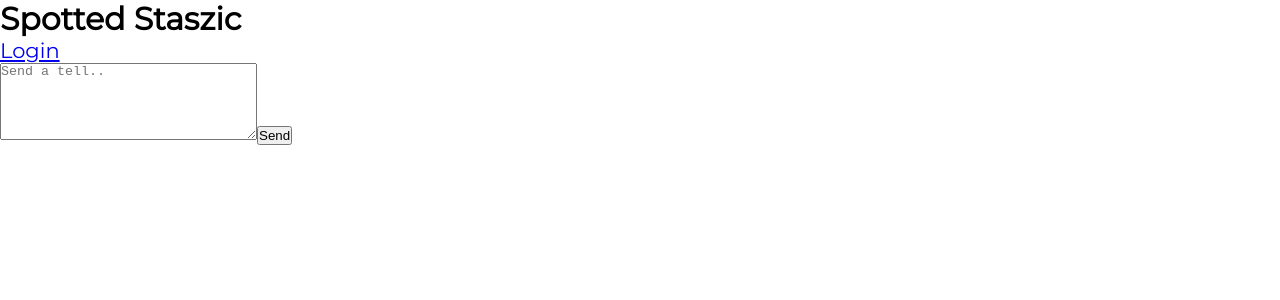
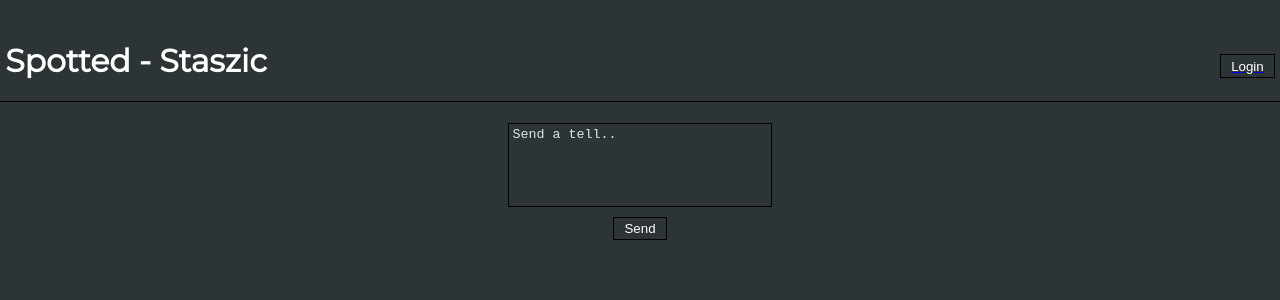
Before and after one commit to snoh666/anon-ask-react, a React (Create React App) app: page / in a window 1280 px wide. Shown: the top 300 px of the page. Built offline with nearby package versions, Linux system fonts and the light colour scheme.

Commit message:
Styled components end of v1

```diff
--- a/src/App.js
+++ b/src/App.js
@@ -5,15 +5,23 @@ import Main from './components/main';
 import PrivateRoute from './components/privRoute';
 import Tells from './components/tells';
 
+import Wrapper from './components/styled-components/Wrapper';
+import {ThemeProvider} from 'styled-components';
+
 
 function App({ firebase }) {
 
   const [isAuth, setAuth] = useState(false);
   const [loggedUser, setLoggedUser] = useState('');
 
+  const theme = {
+    fontColor: 'white'
+  }
+
   return (
     <Router>
-      <div className="App">
+      <ThemeProvider theme={theme}>
+        <Wrapper>
           <Switch>
             <Route exact path="/">
               <Main isAuth={isAuth} database={firebase} />
@@ -23,7 +31,8 @@ function App({ firebase }) {
             </Route>
             <PrivateRoute database={firebase} isAuth={isAuth} path="/tells" Component={Tells} />
           </Switch>
-      </div>
+        </Wrapper>
+      </ThemeProvider>
     </Router>
   );
 }
--- a/src/components/login.jsx
+++ b/src/components/login.jsx
@@ -1,5 +1,11 @@
 import React, { useState } from 'react'
 import { Redirect } from 'react-router-dom';
+
+import StyledForm from './styled-components/StyledForm';
+import ErrorMessage from './styled-components/ErrorMessage';
+import ComponentWrapper from './styled-components/ComponentWrapper';
+import Button from './styled-components/Button';
+import Input from './styled-components/Input';
 
 const Login = ({ setAuth, isAuth, database, setLoggedUser }) => {
 
@@ -36,20 +42,19 @@ const Login = ({ setAuth, isAuth, database, setLoggedUser }) => {
   }
 
   return (
-    <header>
-      <div className="Login">
+      <ComponentWrapper>
         {isAuth ? (
           <Redirect to="/" />
         ) : (
-          <form onSubmit = { tryLogin }>
-            <input type="text" value={username} onChange={updateUsername} />
-            <input type="password" value={password} onChange={updatePassword} />
-            <button type="submit">Login</button>
-            {errMessage.length > 5 ? (<span className="info" >{errMessage}</span>) : null}
-          </form>
+          <StyledForm onSubmit = { tryLogin }>
+            <Input type="text" value={username} onChange={updateUsername} />
+            <Input type="password" value={password} onChange={updatePassword} />
+
+            <Button type="submit">Login</Button>
+            {errMessage.length > 5 ? (<ErrorMessage>{errMessage}</ErrorMessage>) : null}
+          </StyledForm>
         )}
-      </div>
-    </header>
+      </ComponentWrapper>
   );
 }
 
--- a/src/components/main.jsx
+++ b/src/components/main.jsx
@@ -1,5 +1,11 @@
 import React, { useState } from 'react';
-import { Link } from 'react-router-dom'
+import { Link } from 'react-router-dom';
+import Button from './styled-components/Button';
+import TextArea from './styled-components/TextArea';
+import StyledForm from './styled-components/StyledForm';
+import ErrorMessage from './styled-components/ErrorMessage';
+import Header from './styled-components/Header';
+import ComponentWrapper from './styled-components/ComponentWrapper';
 
 const Main = ({ isAuth, database }) => {
 
@@ -34,19 +40,19 @@ const Main = ({ isAuth, database }) => {
   }
 
   return (
-    <div>
-      <header>
-        <h2>Spotted Staszic</h2>
-        {isAuth ? (<Link to="/tells">Tells</Link>) : (<Link to="/login">Login</Link>)}
-      </header>
+    <ComponentWrapper>
+      <Header>
+        <h2>Spotted - Staszic</h2>
+        {isAuth ? (<Link to="/tells"><Button>Tells</Button></Link>) : (<Link to="/login"><Button>Login</Button></Link>)}
+      </Header>
       <section>
-        <form onSubmit={sendTell}>
-          <textarea cols="30" rows="5" placeholder="Send a tell.." value={tell} onChange={updateTell}></textarea>
-          <button type="submit">Send</button>
-          {errMessage.length > 5 ? (<span className="info">{errMessage}</span>) : null}
-        </form>
+        <StyledForm onSubmit={sendTell}>
+          <TextArea cols="30" rows="5" placeholder="Send a tell.." value={tell} onChange={updateTell}></TextArea>
+          <Button type="submit">Send</Button>
+          {errMessage.length > 5 ? (<ErrorMessage>{errMessage}</ErrorMessage>) : null}
+        </StyledForm>
       </section>
-    </div>
+    </ComponentWrapper>
   );
 }
 
--- /dev/null
+++ b/src/components/styled-components/Button.js
@@ -0,0 +1,14 @@
+import styled from 'styled-components';
+
+const Button = styled.button`
+  margin: 10px 0 0;
+  padding: .25em .75em;
+  background: none;
+  border: 1px solid black;
+  display: inline;
+  cursor: pointer;
+  color: ${props => props.theme.fontColor}
+`;
+
+
+export default Button;
--- /dev/null
+++ b/src/components/styled-components/ComponentWrapper.js
@@ -0,0 +1,12 @@
+import styled from 'styled-components';
+
+const ComponentWrapper = styled.div`
+  width: 100%;
+  min-height: 100%;
+  display: flex;
+  flex-direction: column;
+  align-items: center;
+  justify-content: center;
+`;
+
+export default ComponentWrapper;
--- /dev/null
+++ b/src/components/styled-components/ErrorMessage.js
@@ -0,0 +1,8 @@
+import styled from 'styled-components';
+
+const ErrorMessage = styled.span`
+  font-size: .7em;
+  color: red;
+`;
+
+export default ErrorMessage;
--- /dev/null
+++ b/src/components/styled-components/Header.js
@@ -0,0 +1,14 @@
+import styled from 'styled-components';
+
+const Header = styled.header`
+  display: flex;
+  width: 100%;
+  margin: 1em;
+  padding: 1em .25em;
+  flex-direction: row;
+  align-items: center;
+  justify-content: space-between;
+  border-bottom: 1px solid black;
+`;
+
+export default Header;
--- /dev/null
+++ b/src/components/styled-components/Input.js
@@ -0,0 +1,15 @@
+import styled from 'styled-components';
+
+const Input = styled.input`
+  padding: .2em .5em;
+  margin: 10px 0 5px;
+  background: none;
+  border: 1px solid black;
+  color: ${props => props.theme.fontColor};
+
+  &::placeholder{
+    color: #dfe6e9
+  }
+`;
+
+export default Input;
--- /dev/null
+++ b/src/components/styled-components/StyledForm.js
@@ -0,0 +1,11 @@
+import styled from 'styled-components';
+
+const StyledForm = styled.form`
+  display: flex;
+  max-width: 300px;
+  flex-direction: column;
+  justify-content: flex-end;
+  align-items: center;
+`;
+
+export default StyledForm;
--- /dev/null
+++ b/src/components/styled-components/TextArea.js
@@ -0,0 +1,15 @@
+import styled from 'styled-components';
+
+const TextArea = styled.textarea`
+  resize: none;
+  padding: .25em;
+  background: none;
+  border: 1px solid black;
+  color: ${props => props.theme.fontColor};
+
+  &::placeholder{
+    color: #dfe6e9
+  }
+`;
+
+export default TextArea;
--- /dev/null
+++ b/src/components/styled-components/Wrapper.js
@@ -0,0 +1,12 @@
+import styled from 'styled-components';
+
+const Wrapper = styled.div`
+  display: flex;
+  flex-direction: column;
+  align-items: center;
+  width: 100vw;
+  min-height: 100vh;
+  color: ${props => props.theme.fontColor}
+`;
+
+export default Wrapper;
--- a/src/index.css
+++ b/src/index.css
@@ -10,4 +10,5 @@ body{
   font-family: 'Montserrat',
   sans-serif;
   font-size: 21px;
+  background: #2d3436;
 }
```
Lines whose indentation alone changed are shown as unchanged.
